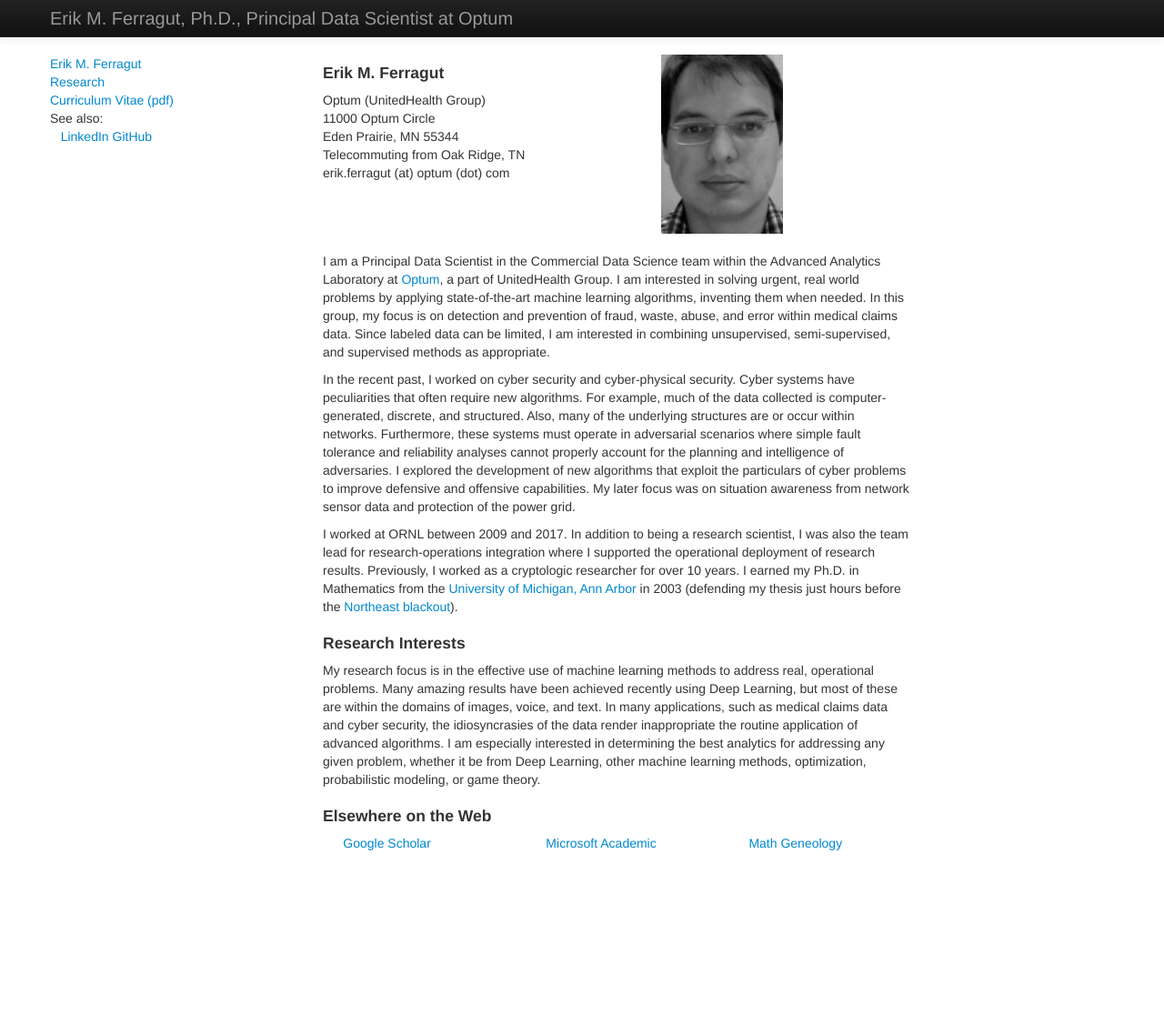
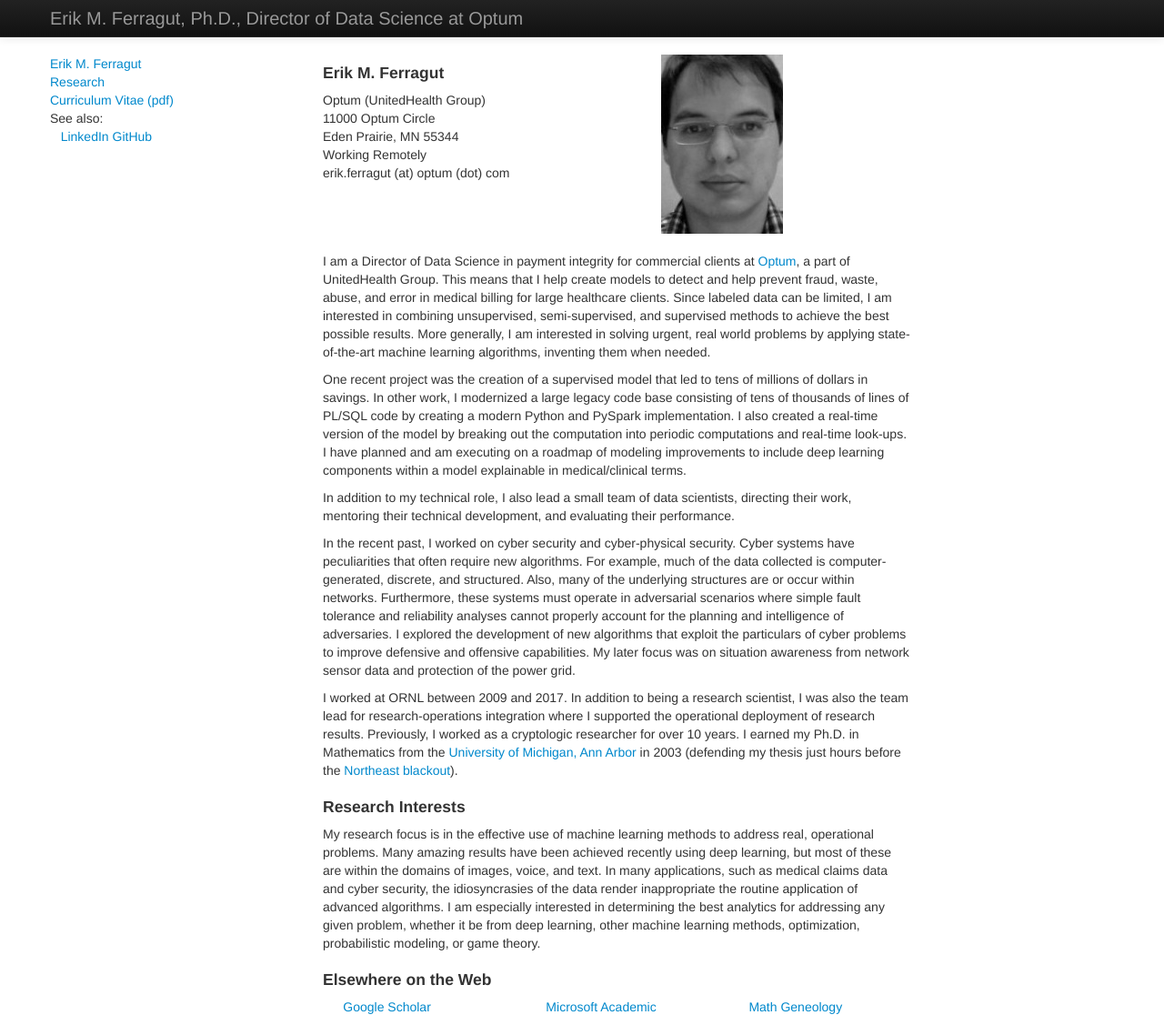
Before and after one commit to ErikFerragut/ErikFerragut.github.io, a Jekyll site: the page built from index.html, in a window 1280 px wide and 1127 px high. Shown: the whole window at 91% size. Built offline with Jekyll 4.4.1, drawn with Linux system fonts in a browser that asks for light colours; the list of posts is cut into pages by our own code.

Commit message:
updates to content and new Gemfile

```diff
--- a/index.html
+++ b/index.html
@@ -1,6 +1,6 @@
 ---
 layout: default
-headline: Erik M. Ferragut, Ph.D., Principal Data Scientist at Optum
+headline: Erik M. Ferragut, Ph.D., Director of Data Science at Optum
 ---
 <div class="row-fluid">
 <div class="span4">
@@ -9,7 +9,7 @@
 <li>Optum (UnitedHealth Group)</li>
 <li>11000 Optum Circle</li>
 <li>Eden Prairie, MN 55344</li>
-<li>Telecommuting from Oak Ridge, TN</li>
+<li>Working Remotely</li>
 <li>erik.ferragut (at) optum (dot) com</li>
 <li></li>
 </ul>
@@ -22,16 +22,33 @@
 </div>
 <div class="row-fluid">
 
-  <div class="span9"> <br /> <p> I am a Principal Data Scientist in the
-     Commercial Data Science team within the Advanced Analytics
-     Laboratory at <a href="http://www.optum.com">Optum</a>, a part of
-     UnitedHealth Group. I am interested in solving urgent,
-     real world problems by applying state-of-the-art machine learning
-     algorithms, inventing them when needed. In this group, my focus
-     is on detection and prevention of fraud, waste, abuse, and error
-     within medical claims data. Since labeled data can be limited, I
-     am interested in combining unsupervised, semi-supervised, and
-    supervised methods as appropriate.</p>
+  <div class="span9"> <br /> <p> I am a Director of Data Science in
+     payment integrity for commercial clients
+     at <a href="http://www.optum.com">Optum</a>, a part of
+     UnitedHealth Group.  This means that I help create models to
+     detect and help prevent fraud, waste, abuse, and error in medical
+     billing for large healthcare clients.  Since labeled data can be
+     limited, I am interested in combining unsupervised,
+     semi-supervised, and supervised methods to achieve the best
+     possible results.  More generally, I am interested in solving
+     urgent, real world problems by applying state-of-the-art machine
+     learning algorithms, inventing them when needed.
+      </p>
+
+    <p>One recent project was the creation of a supervised model that
+     led to tens of millions of dollars in savings.  In other work, I
+     modernized a large legacy code base consisting of tens of
+     thousands of lines of PL/SQL code by creating a modern Python and
+     PySpark implementation.  I also created a real-time version of
+     the model by breaking out the computation into periodic
+     computations and real-time look-ups.  I have planned and am
+     executing on a roadmap of modeling improvements to include deep
+     learning components within a model explainable in
+     medical/clinical terms.</p>
+
+    <p>In addition to my technical role, I also lead a small team of
+     data scientists, directing their work, mentoring their technical
+     development, and evaluating their performance.</p>
 
     <p>In the recent past, I worked on cyber security and
      cyber-physical security. Cyber systems have peculiarities that
@@ -81,8 +97,8 @@
 <div class="span3"><a
   href="http://scholar.google.com/citations?user=gnuek80AAAAJ">Google
   Scholar</a></div>
-<div class="span3"><a
-  href="http://academic.research.microsoft.com/Author/8972519/erik-m-ferragut">Microsoft Academic</a></div>
+<div class="span3"><a href="https://academic.microsoft.com/profile/f804ege6-e2ig-4j9h-9433-i1g143742f55/ErikFerragut/">Microsoft Academic</a></div>
+
 <div class="span3"><a
   href="http://genealogy.math.ndsu.nodak.edu/id.php?id=100267">Math Geneology</a></div>
 </div>
```
Also changed, not shown: other parts of index.html (+14 -15 lines), Gemfile (added, +11 -0 lines), Gemfile.lock (added), 6 other files. Lines whose indentation alone changed are shown as unchanged.
